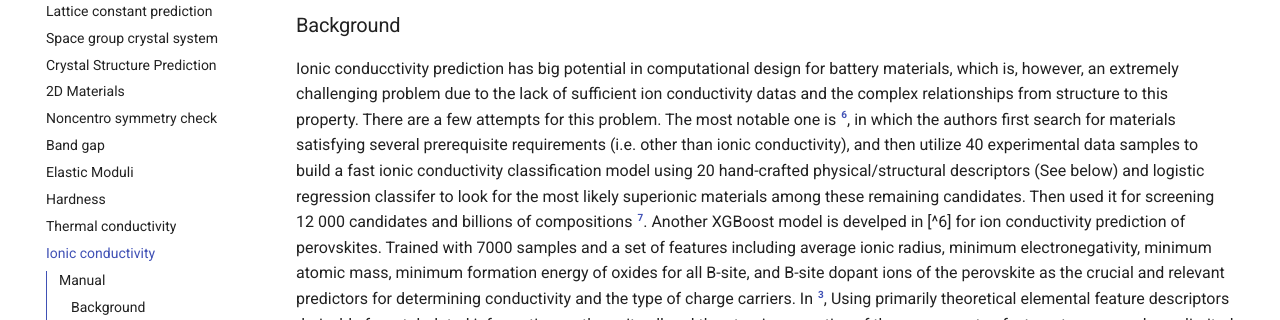
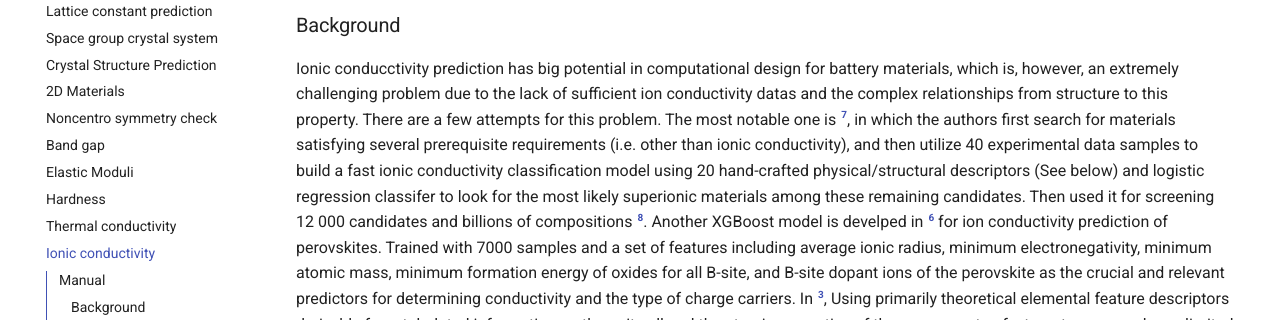
Before and after one commit to usccolumbia/materialsatlas, an MkDocs documentation site: the page built from docs/user-guide/ionic-conductivity.md, in a window 1280 px wide and 900 px high. Shown: the part 269-589 px from the top of the window. Built offline with MkDocs 1.6.1 and Material for MkDocs 9.7.7, drawn with Linux system fonts in a browser that asks for light colours; comment, search, counter and statistics services are not loaded; some of the changed text lies outside the part shown.

Commit message:
Update ionic-conductivity.md

```diff
--- a/docs/user-guide/ionic-conductivity.md
+++ b/docs/user-guide/ionic-conductivity.md
@@ -63,7 +63,7 @@ To cite the ion conductivity Predictor App, please reference the following works
 [^3]: Xu, Yijie, Yun Zong, and Kedar Hippalgaonkar. "Machine learning-assisted cross-domain prediction of ionic conductivity in sodium and lithium-based superionic conductors using facile descriptors." Journal of Physics Communications 4, no. 5 (2020): 055015.
 [^4]: Zhao, Qian, Maxim Avdeev, Liquan Chen, and Siqi Shi. "Machine learning prediction of activation energy in cubic Li-argyrodites with hierarchically encoding crystal structure-based (HECS) descriptors." Science Bulletin (2021).
 [^5]: Shao, Hui, Jiansu Pu, Yanlin Zhu, Boyang Gao, Zhengguo Zhu, and Yunbo Rao. "Visual Analysis on Machine Learning Assisted Prediction of Ionic Conductivity for Solid-State Electrolytes." In 2021 IEEE 14th Pacific Visualization Symposium (PacificVis), pp. 1-5. IEEE, 2021.
-[^6] Priya, Pikee, and N. R. Aluru. "Accelerated design and discovery of perovskites with high conductivity for energy applications through machine learning." npj Computational Materials 7, no. 1 (2021): 1-12. https://www.nature.com/articles/s41524-021-00551-3?proof=t%2Btarget%253D#data-availability
+[^6]: Priya, Pikee, and N. R. Aluru. "Accelerated design and discovery of perovskites with high conductivity for energy applications through machine learning." npj Computational Materials 7, no. 1 (2021): 1-12. https://www.nature.com/articles/s41524-021-00551-3?proof=t%2Btarget%253D#data-availability
 [^7]: Sendek, Austin D., Qian Yang, Ekin D. Cubuk, Karel-Alexander N. Duerloo, Yi Cui, and Evan J. Reed. "Holistic computational structure screening of more than 12000 candidates for solid lithium-ion conductor materials." Energy & Environmental Science 10, no. 1 (2017): 306-320.
 [^8]: Cubuk, Ekin D., Austin D. Sendek, and Evan J. Reed. "Screening billions of candidates for solid lithium-ion conductors: A transfer learning approach for small data." The Journal of chemical physics 150, no. 21 (2019): 214701.
 [^9]:
```
